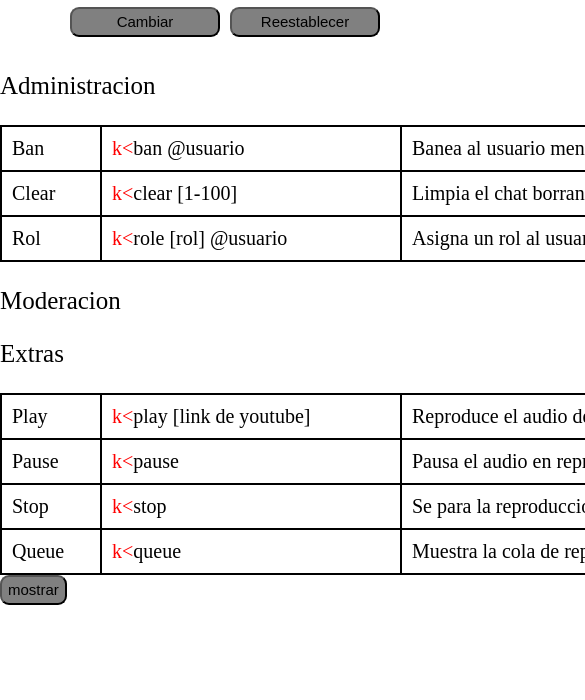
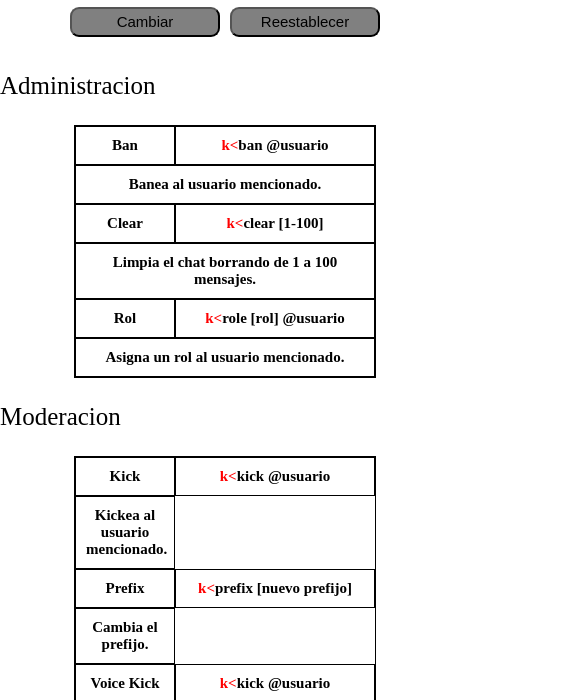
Before and after one commit to Daxerder/pagina, a plain HTML site: page index.html in a window 390 px wide. Shown: the part 123-823 px from the top of the page, 585 px wide, since content can reach past the window. Drawn offline with Linux system fonts and the light colour scheme.

Commit message:
responsive

```diff
--- a/css/estilo.css
+++ b/css/estilo.css
@@ -58,7 +58,7 @@ body{
     grid-template-columns: 100px 300px 500px;
     /*border-radius: 0.2em;*/
 }
-.cuadro > td{
+.cuadro > th{
     padding: 10px;
     border-collapse: collapse;
     border: 1.5px solid black;
@@ -102,9 +102,22 @@ body{
 @media (max-width: 480px) {
     .contenido{
         max-width: 450px;
+        margin: 0 0 0 0;
     }
 
-    #moderador {
+    /*.off {
         display: none;
+    }*/
+    .cuadro {
+        display: grid;
+        font-size: 15px;
+        grid-template-columns: 100px 200px;
+        margin: auto;
+        /*border-radius: 0.2em;*/
     }
+    .filas{
+        grid-column: span 2;
+        text-align: center;
+    }
+
 }
--- a/index.html
+++ b/index.html
@@ -34,65 +34,65 @@
             <input class="titulo ocultar" type="text" maxlength="2" id="prefix" value="k<">
         </div>
 
-        <table class="tabla administrador">
-            <p class="subtitulo administrador">Administracion</p>
+        <table class="tabla administrador off">
+            <p class="subtitulo administrador off">Administracion</p>
             <tr class="cuadro">
-                <td>Ban</td>
-                <td><span name="span" class="span">k<</span>ban @usuario</td>
-                <td>Banea al usuario mencionado.</td>
+                <th>Ban</th>
+                <th><span name="span" class="span">k<</span>ban @usuario</th>
+                <th class="filas">Banea al usuario mencionado.</th>
             </tr>
             <tr class="cuadro">
-                <td>Clear</td>
-                <td><span name="span" class="span">k<</span>clear [1-100]</td>
-                <td>Limpia el chat borrando de 1 a 100 mensajes.</td>
+                <th>Clear</th>
+                <th><span name="span" class="span">k<</span>clear [1-100]</th>
+                <th class="filas">Limpia el chat borrando de 1 a 100 mensajes.</th>
             </tr>
             <tr class="cuadro">
-                <td>Rol</td>
-                <td><span name="span" class="span">k<</span>role [rol] @usuario</td>
-                <td>Asigna un rol al usuario mencionado.</td>
+                <th>Rol</th>
+                <th><span name="span" class="span">k<</span>role [rol] @usuario</th>
+                <th class="filas">Asigna un rol al usuario mencionado.</th>
             </tr>
         </table>
 
-        <table class="tabla moderador" id="moderador">
-            <p class="subtitulo">Moderacion</p>
+        <table class="tabla moderador off">
+            <p class="subtitulo moderador off">Moderacion</p>
             <tr class="cuadro">
-                <td>Kick</td>
-                <td><span name="span" class="span">k<</span>kick @usuario</td>
-                <td>Kickea al usuario mencionado.</td>
+                <th>Kick</th>
+                <th><span name="span" class="span">k<</span>kick @usuario</th>
+                <th>Kickea al usuario mencionado.</th>
             </tr>
             <tr class="cuadro">
-                <td>Prefix</td>
-                <td><span name="span" class="span">k<</span>prefix [nuevo prefijo]</td>
-                <td>Cambia el prefijo.</td>
+                <th>Prefix</th>
+                <th><span name="span" class="span">k<</span>prefix [nuevo prefijo]</th>
+                <th>Cambia el prefijo.</th>
             </tr>
             <tr class="cuadro">
-                <td>Voice Kick</td>
-                <td><span name="span" class="span">k<</span>kick @usuario</td>
-                <td>Kickea un usuario de un chat de voz.</td>
+                <th>Voice Kick</th>
+                <th><span name="span" class="span">k<</span>kick @usuario</th>
+                <th>Kickea un usuario de un chat de voz.</th>
             </tr>
         </table>
 
-        <table class="tabla extras">
-            <p class="subtitulo extras">Extras</p>
+        <table class="tabla extras off">
+            <p class="subtitulo extras off">Extras</p>
             <tr class="cuadro">
-                <td>Play</td>
-                <td><span name="span" class="span">k<</span>play [link de youtube]</td>
-                <td>Reproduce el audio del vídeo pasado por parámetro.</td>
+                <th>Play</th>
+                <th><span name="span" class="span">k<</span>play [link de youtube]</th>
+                <th>Reproduce el audio del vídeo pasado por parámetro.</th>
             </tr>
             <tr class="cuadro">
-                <td>Pause</td>
-                <td><span name="span" class="span">k<</span>pause</td>
-                <td>Pausa el audio en reproducción.</td>
+                <th>Pause</th>
+                <th><span name="span" class="span">k<</span>pause</th>
+                <th>Pausa el audio en reproducción.</th>
             </tr>
             <tr class="cuadro">
-                <td>Stop</td>
-                <td><span name="span" class="span">k<</span>stop</td>
-                <td>Se para la reproducción del audio y el bot deja el canal.</td>
+                <th>Stop</th>
+                <th><span name="span" class="span">k<</span>stop</th>
+                <th>Se para la reproducción del audio y el bot deja el canal.</th>
             </tr>
             <tr class="cuadro">
-                <td>Queue</td>
-                <td><span name="span" class="span">k<</span>queue</td>
-                <td>Muestra la cola de reproducción.</td>
+                <th>Queue</th>
+                <th><span name="span" class="span">k<</span>queue</th>
+                <th>Muestra la cola de reproducción.</th>
             </tr>
         </table>
 
--- a/js/funciones.js
+++ b/js/funciones.js
@@ -2,12 +2,14 @@ var mostrar = document.getElementsByClassName('mostrar_off');
 var ocultar = document.getElementsByClassName('ocultar');
 var prefix = document.getElementById('prefix');
 var span = document.getElementsByName('span');
-var admin = document.getElementById('administrador');
-var mod = document.getElementById('moderador');
-var extras = document.getElementById('extras');
+var admin = document.getElementsByClassName('administrador');
+var mod = document.getElementsByClassName('moderador');
+var extras = document.getElementsByClassName('extras');
 //var span2 = document.getElementsByName('span')
 //console.log(span2)
-
+var as = [false,false,false];
+//        admin, mod ,extras
+console.log(as);
 
 function cambiar(){
     for(var i = mostrar.length-1; i>-1; i--){
@@ -38,6 +40,9 @@ function reestablecer(){
 }
 
 function ense(){
-    alert("asd");
-    mod.style.display = "inline-block";
+    console.log(admin);
+    for(var i=0;i<admin.length;i++){
+        admin[i].classList.toggle('off');
+    }
+    console.log(admin);
 }
```
